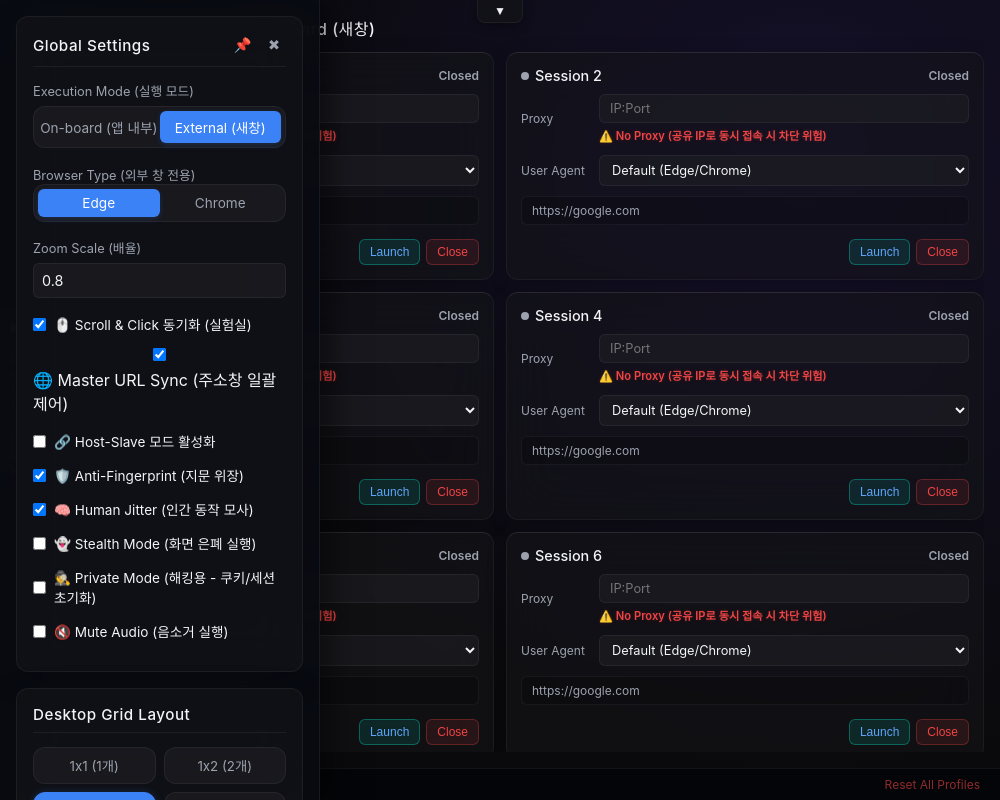
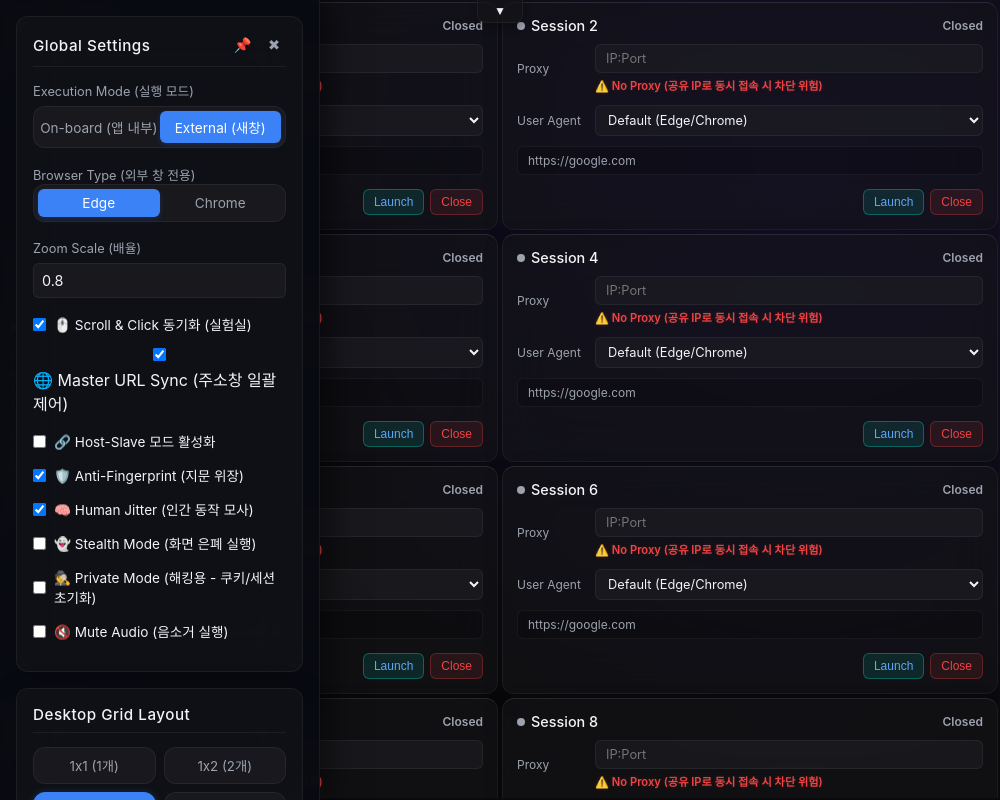
Before and after one commit to uno-km/AMEVA-Egde-Brower, an Electron app: page index.html in a window 1000 px wide. Drawn offline with Linux system fonts and the light colour scheme; no server answers; a web font is replaced by a local one.

```diff
--- a/index.html
+++ b/index.html
@@ -245,7 +245,7 @@
 
       <!-- Right Dashboard & Webview Space -->
       <section class="sessions-dashboard">
-        <h3 id="dashboard-title">👥 Multi-Session Accounts (최대 6개 세션)</h3>
+        <h3 id="dashboard-title" style="display: none;">👥 Multi-Session Accounts (최대 6개 세션)</h3>
 
         <!-- Dashboard List (External Mode) -->
         <div id="session-cards-container" class="session-cards-container">
@@ -260,7 +260,7 @@
     </div>
 
     <!-- Status Bar / Footer -->
-    <footer class="status-bar">
+    <footer class="status-bar" style="display: none;">
       <div id="status-text">Ready</div>
       <div class="footer-actions">
         <button id="btn-reset-profiles" class="danger-link-btn" title="모든 프로필 캐시/쿠키를 완전히 삭제하고 초기화합니다.">Reset All Profiles</button>
--- a/main.js
+++ b/main.js
@@ -143,6 +143,7 @@
     height: 800,
     title: "AMEVA Multi-Session Launcher",
     resizable: true,
+    autoHideMenuBar: true,
     webPreferences: {
       nodeIntegration: false,
       contextIsolation: true,
--- a/style.css
+++ b/style.css
@@ -252,8 +252,8 @@
   display: flex;
   flex: 1;
   overflow: hidden;
-  padding: 16px;
-  gap: 16px;
+  padding: 2px;
+  gap: 4px;
 }
 
 /* Settings toggle button */
@@ -604,7 +604,7 @@
 .session-cards-container {
   display: grid;
   grid-template-columns: repeat(2, 1fr);
-  gap: 12px;
+  gap: 4px;
   flex: 1;
 }
 
@@ -822,7 +822,7 @@
   display: grid;
   width: 100%;
   height: 100%;
-  gap: 14px;
+  gap: 4px;
   flex: 1;
   transition: all 0.3s cubic-bezier(0.25, 0.8, 0.25, 1);
 }
```
Also changed, not shown: app_icon.ico (added), app_icon.png (added), app_icon.svg (added), favicon.svg (added).
